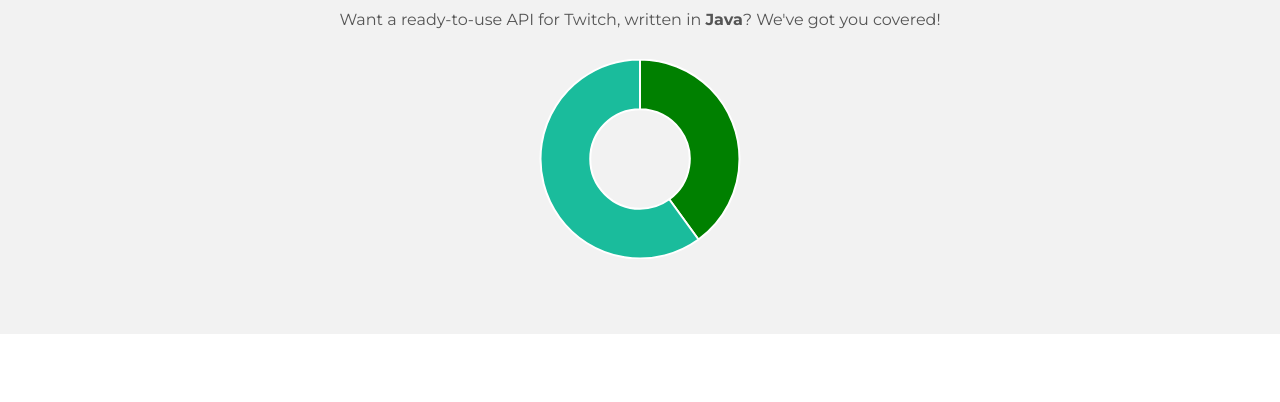
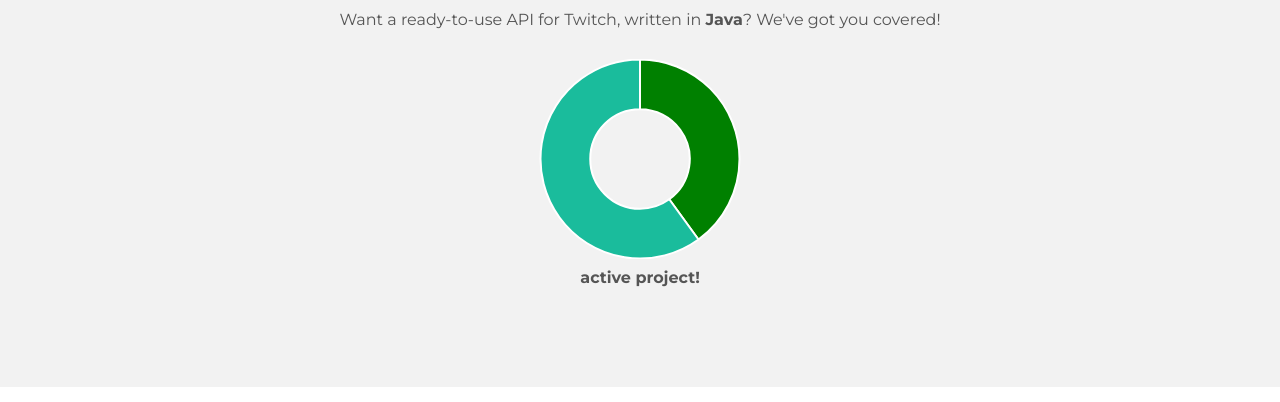
Before and after one commit to Qkyrie/Twitch, a plain HTML site: page index.html in a window 1280 px wide. Shown: the part 574-976 px from the top of the page. Drawn offline with nearby package versions, Linux system fonts and the light colour scheme.

Commit message:
added onanimationcomplete

```diff
--- a/index.html
+++ b/index.html
@@ -60,6 +60,7 @@
 					<h1>Want to build an application on top of Twitch?</h1>
 					<p>Want a ready-to-use API for Twitch, written in <b>Java</b>? We've got you covered!</p>
                     <canvas id="doughnut" height="200" width="300"></canvas>
+                    <p style="display: none;" id="fadeThisIn"><b>active project!</b></p>
 				</div><!-- /col-lg-8 -->
 			</div><!-- /row -->
 	    </div> <!-- /container -->
@@ -144,8 +145,10 @@
 
           new Chart(document.getElementById("doughnut").getContext("2d")).Doughnut(doughnutData, {
               animateScale: true,
-              animateRotate: true
-
+              animateRotate: true,
+              onAnimationComplete: function(){
+                  $("#fadeThisIn").fadeIn("slow");
+              }
           });
       }
 
```
